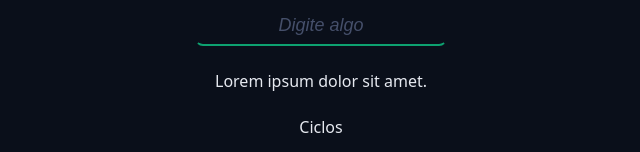
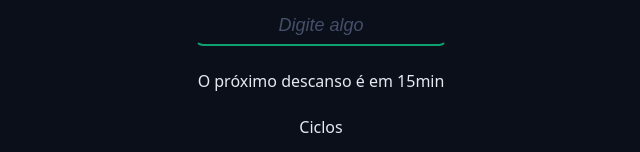
Before and after one commit to AndDevCarv/chronos-project, a React (Vite) app: page / in a window 1280 px wide. Shown: the part 638-790 px from the top of the page, without its empty margins (319-959 px from the left). Built offline with nearby package versions, Linux system fonts and the light colour scheme.

Commit message:
pre context api

```diff
--- a/pages/Home/index.tsx
+++ b/pages/Home/index.tsx
@@ -2,16 +2,22 @@ import { Container } from "../../src/components/Container";
 import { MainTemplate } from "../../src/Templates/MainTemplate";
 import { CountDown } from "../../src/components/CountDown";
 import { MainForm } from "../../src/components/MainForm";
+import type { StateTaskModel } from "../../models/StateTaskModel";
 
-export function Home() {
+export type HomeProps = {
+  state: StateTaskModel;
+  setState: React.Dispatch<React.SetStateAction<StateTaskModel>>;
+};
+
+export function Home(props: HomeProps) {
   return (
     <>
       <MainTemplate>
         <Container>
-          <CountDown />
+          <CountDown {...props} />
         </Container>
         <Container>
-          <MainForm />
+          <MainForm {...props} />
         </Container>
       </MainTemplate>
     </>
--- a/src/App.tsx
+++ b/src/App.tsx
@@ -2,6 +2,7 @@ import { Home } from "../pages/Home";
 import "./styles/global.css";
 import "./styles/theme.css";
 import type { StateTaskModel } from "../models/StateTaskModel";
+import { useState } from "react";
 
 /*
   export type StateTaskModel = {
@@ -32,5 +33,7 @@ const initialState: StateTaskModel = {
 };
 
 export function App() {
-  return <Home />;
+  const [state, setState] = useState(initialState);
+
+  return <Home state={state} setState={setState}/>;
 }
--- a/src/components/CountDown/index.tsx
+++ b/src/components/CountDown/index.tsx
@@ -1,5 +1,7 @@
+import type { HomeProps } from "../../../pages/Home";
 import styles from "./styles.module.css";
 
-export function CountDown() {
-  return <div className={styles.count}>00:00</div>;
+
+export function CountDown({state}: HomeProps) {
+  return <div className={styles.count}>{state.formatedSecondsRemaining}</div>;
 }
--- a/src/components/MainForm/index.tsx
+++ b/src/components/MainForm/index.tsx
@@ -2,8 +2,9 @@ import { PlayCircleIcon } from "lucide-react";
 import { Cycle } from "../Cycles/Cycle";
 import { DefaultButton } from "../DeafultButton";
 import { DefaultInput } from "../DefaultInput";
+import type { HomeProps } from "../../../pages/Home";
 
-export function MainForm() {
+export function MainForm({ state }: HomeProps) {
   return (
     <>
       {" "}
@@ -17,7 +18,7 @@ export function MainForm() {
           />
         </div>
         <div className="formRow">
-          <p>Lorem ipsum dolor sit amet.</p>
+          <p>O próximo descanso é em {state.config.longBreak}min</p>
         </div>
         <div className="formRow">
           <Cycle />
```
